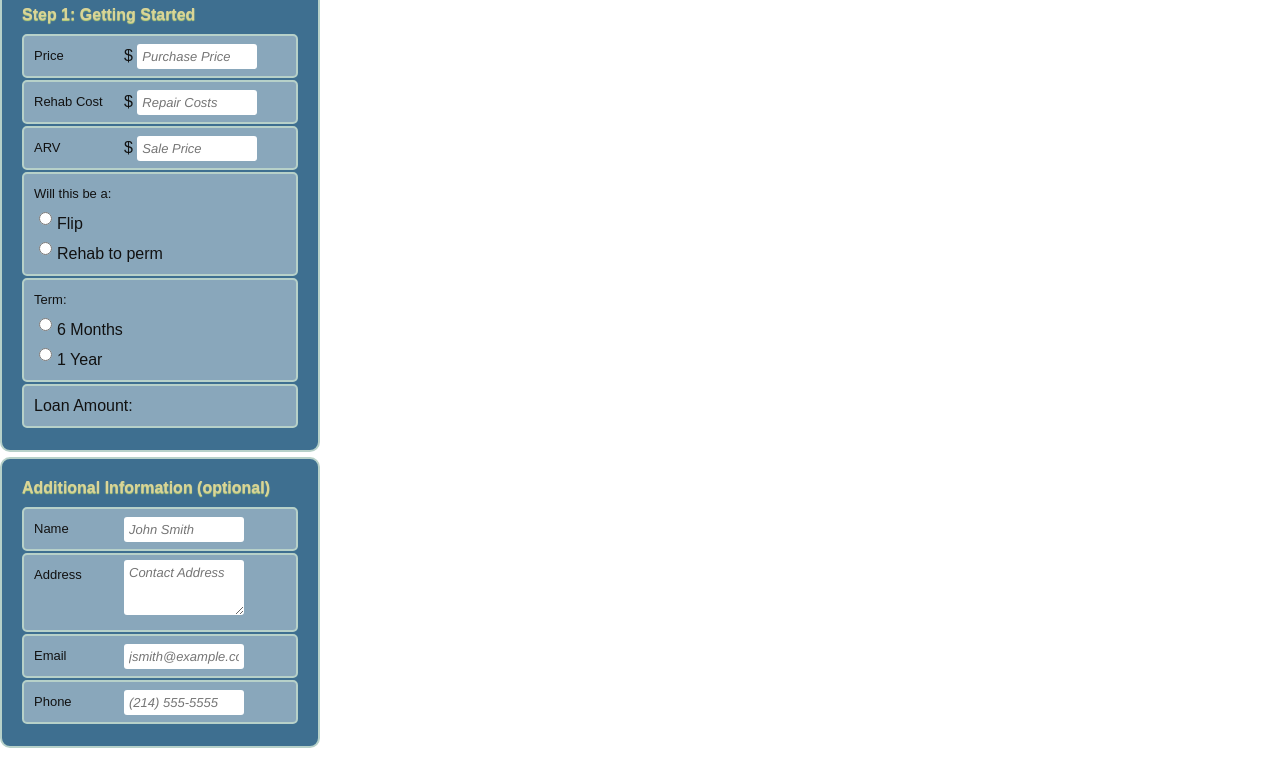
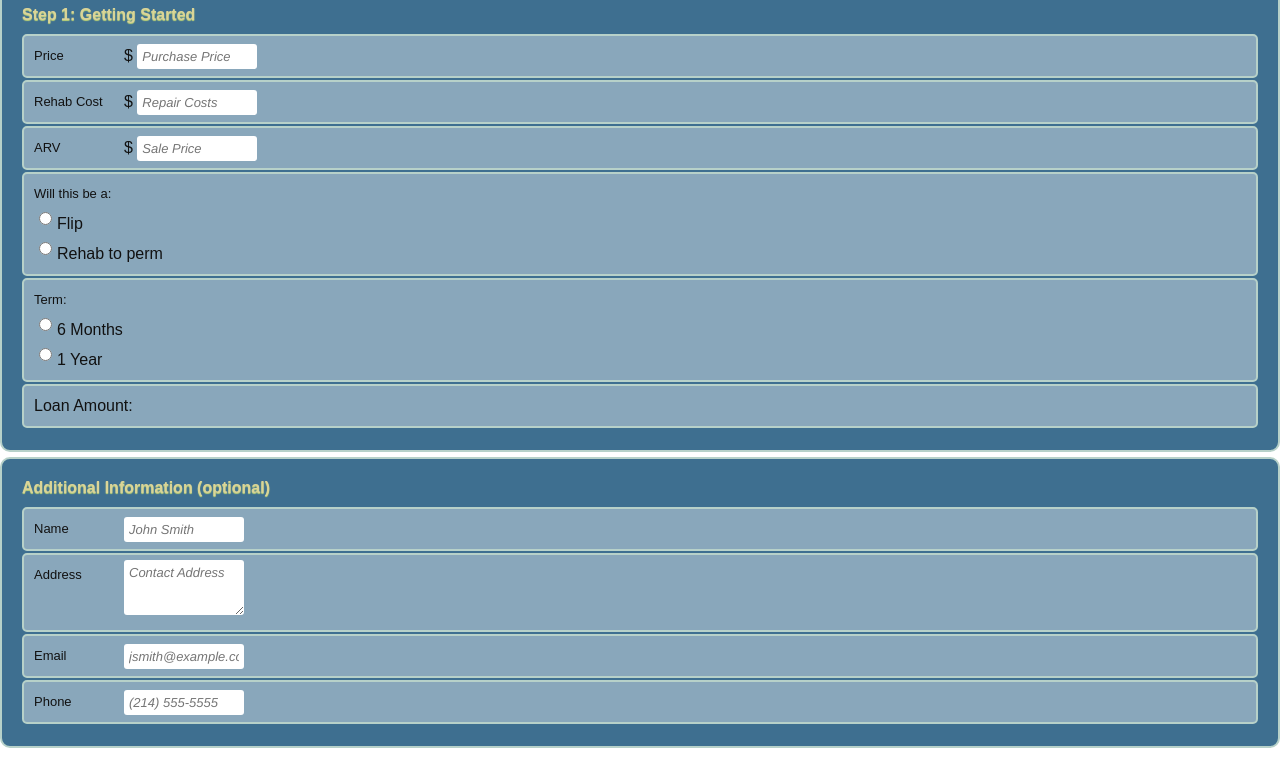
Before and after one commit to mbradyliu/noble-mortgage-calculator, a plain HTML site: page index.html in a window 1280 px wide. Shown: the part 216-976 px from the top of the page. Drawn offline with Linux system fonts and the light colour scheme.

Commit message:
Align app to center
Align app to center and stretch to screen width.

```diff
--- a/master.css
+++ b/master.css
@@ -25,7 +25,8 @@ body {
 	-khtml-border-radius: 5px;
 	border-radius: 5px;
 	/*padding: 20px;*/
-	width: 320px;
+	/*width: 320px;*/
+	margin: auto;
 }
 
 .form_class fieldset {
```
